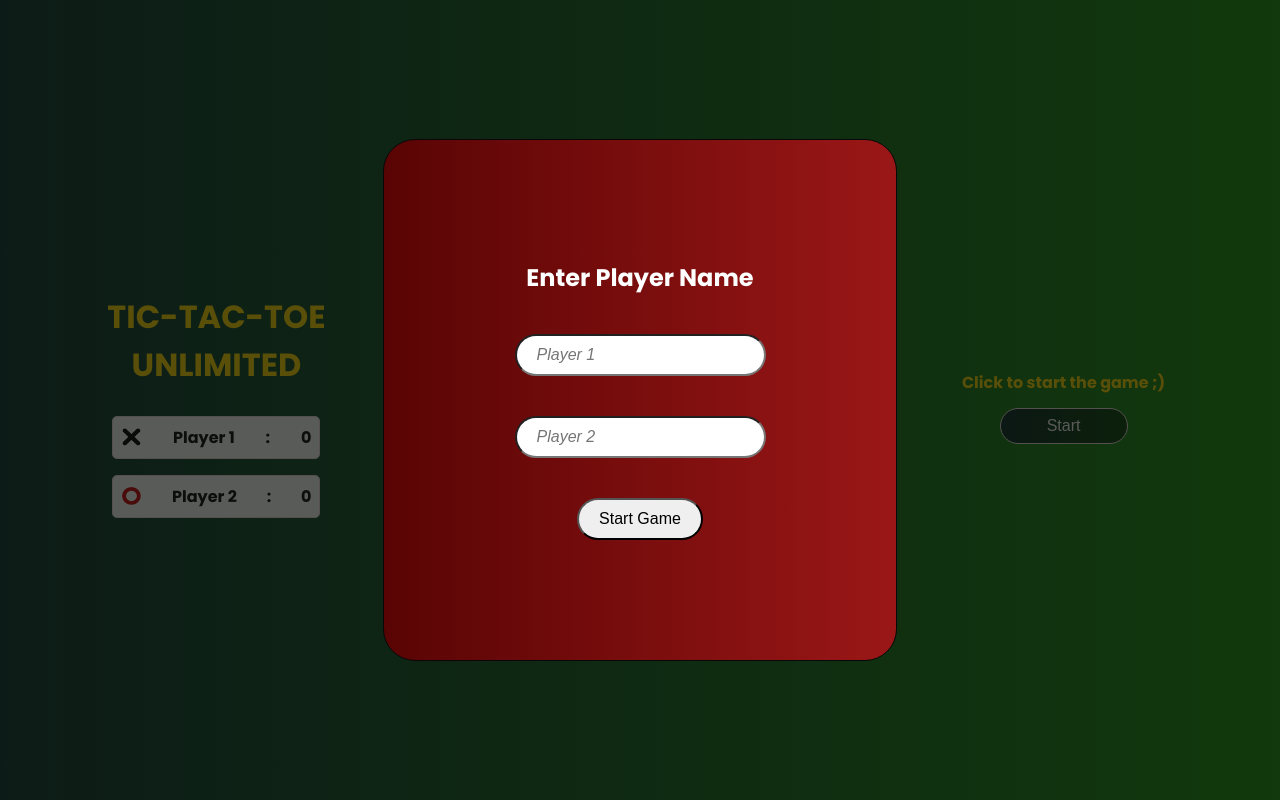
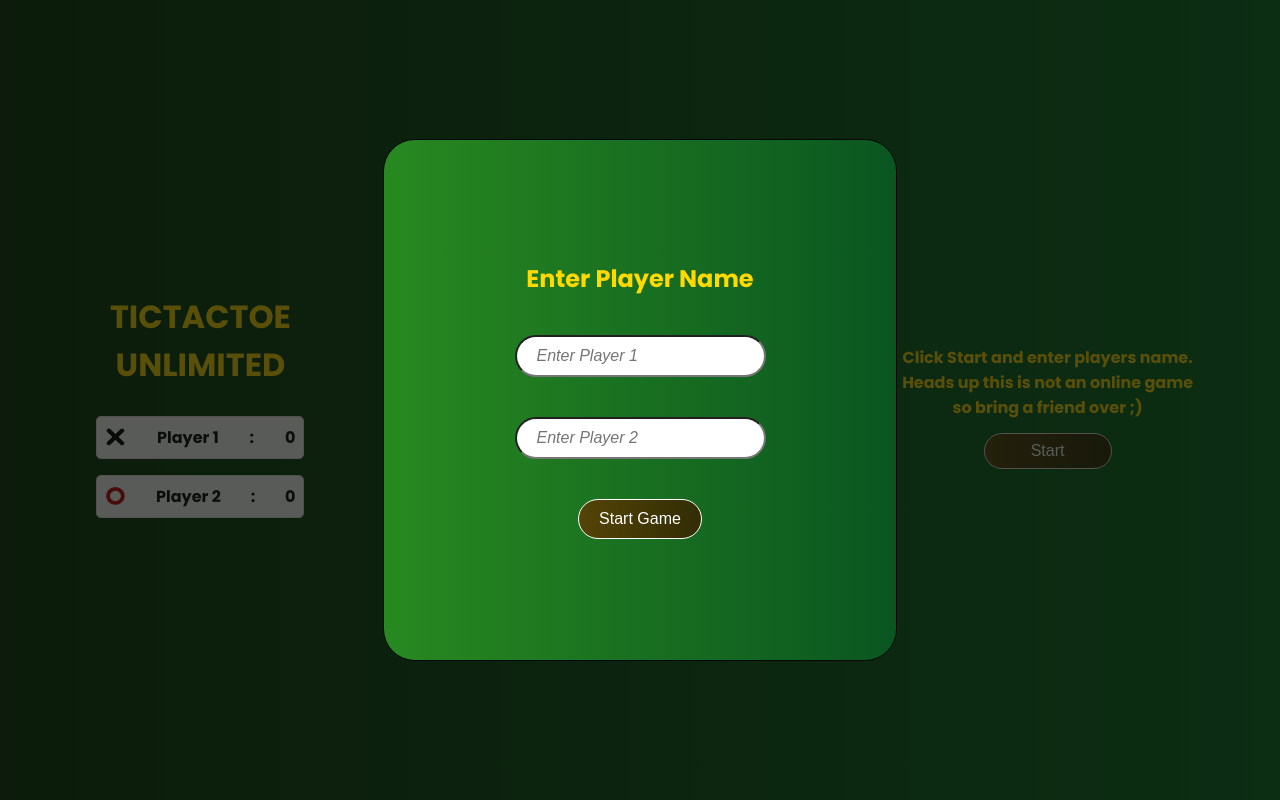
Before and after one commit to frskk/tictactoegame, a plain HTML site: page index.html in a window 1280 px wide. Both pictures are taken after a click on the button "Start". Drawn offline with Linux system fonts and the light colour scheme.

Commit message:
Finished

```diff
--- a/index.html
+++ b/index.html
@@ -6,11 +6,11 @@
     <meta name="viewport" content="width=device-width, initial-scale=1.0" />
     <script src="script.js" defer></script>
     <link rel="stylesheet" href="style.css" />
-    <title>Tic Tac Toe</title>
+    <title>tictactoeunlimited</title>
   </head>
   <body>
     <div id="info">
-      <h2 id="info__title">TIC-TAC-TOE UNLIMITED</h2>
+      <h2 id="info__title">TICTACTOE UNLIMITED</h2>
       <div class="info__player">
         <img
           src="assets/cross.png"
@@ -44,7 +44,7 @@
       <div id="grid__square-9" class="grid__square"></div>
     </div>
     <div id="instructions">
-      <h2 id="instructions__text">Click to start the game ;)</h2>
+      <h2 id="instructions__text">Click Start and enter players name. Heads up this is not an online game so bring a friend over ;)</h2>
       <button id="instructions__btn">Start</button>
     </div>
     <div id="modal">
@@ -56,8 +56,8 @@
             type="text"
             id="player1"
             name="player1"
-            placeholder="Player 1"
-            maxlength="6"
+            placeholder="Enter Player 1"
+            maxlength="8"
             required
           />
           <label for="player2">Player 2</label>
@@ -65,8 +65,8 @@
             type="text"
             id="player2"
             name="player2"
-            placeholder="Player 2"
-            maxlength="6"
+            placeholder="Enter Player 2"
+            maxlength="8"
             required
           />
           <input type="submit" value="Start Game" />
--- a/style.css
+++ b/style.css
@@ -5,18 +5,18 @@
 :root{
     --bg-green: linear-gradient(
         90deg,
-        rgb(11, 52, 45) 0%,
-        rgb(27, 146, 12) 100%
+        rgb(10, 52, 6) 0%,
+        rgb(9, 112, 32) 100%
     );
     --bg-darkergreen: linear-gradient(
         90deg,
-        rgb(6, 40, 34) 0%,
-        rgb(11, 66, 6) 100%
+        rgb(84, 68, 7) 0%,
+        rgb(50, 45, 5) 100%
     );
     --bg-red: linear-gradient(
         90deg,
-        rgb(89, 4, 4) 0%,
-        rgb(155, 23, 23) 100%
+        rgb(40, 137, 32) 0%,
+        rgb(10, 86, 33) 100%
     );
     --bg-brown: linear-gradient(
         90deg,
@@ -113,7 +113,7 @@ h1:hover, h2:hover{
     display: flex;
     flex-direction: column;
     align-items: center;
-    width: 15rem;
+    width: 19rem;
 }
 #instructions__text{
     text-align: center;
@@ -153,7 +153,7 @@ h1:hover, h2:hover{
     height: 65%;
     width: 40%;
     border-radius: 2rem;
-    color: var(--text-white);
+    color: var(--text-gold);
     background: var(--bg-red);
     border: var(--dark) solid 0.1rem;
 }
@@ -177,7 +177,13 @@ input{
 ::placeholder{
     font-style: italic;
 }
+input[type="submit"]{
+    background: var(--bg-darkergreen);
+    color: var(--text-white);
+    border: white solid 0.05rem;
+}
 input[type="submit"]:active{
+    background: var(--bg-darkergreen);
     transform: translateY(0.14rem);
 }
 
```
